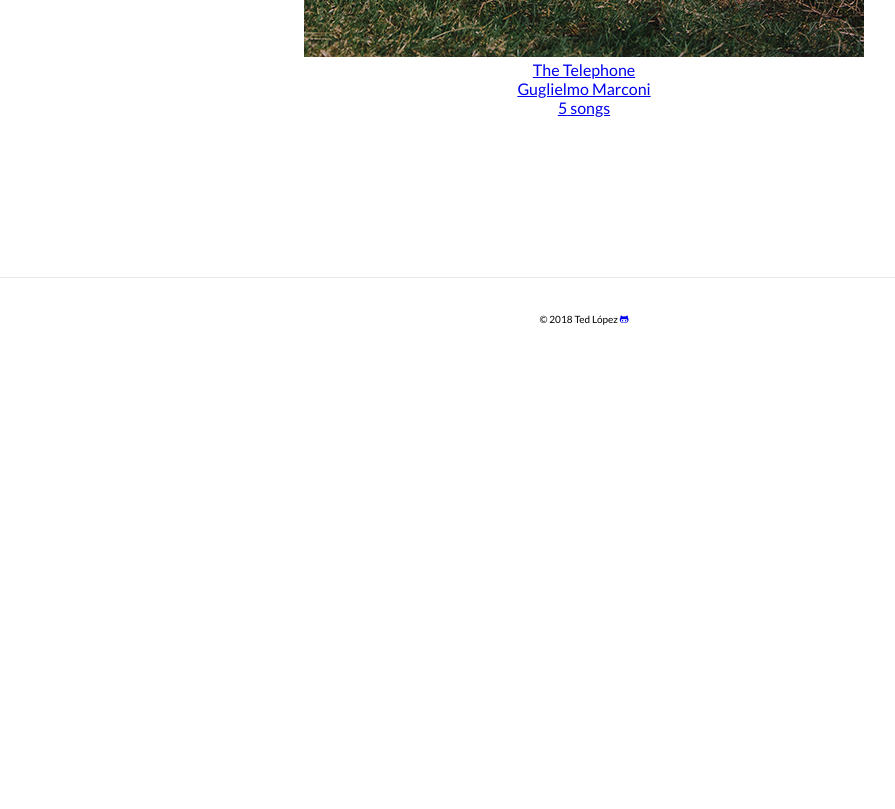
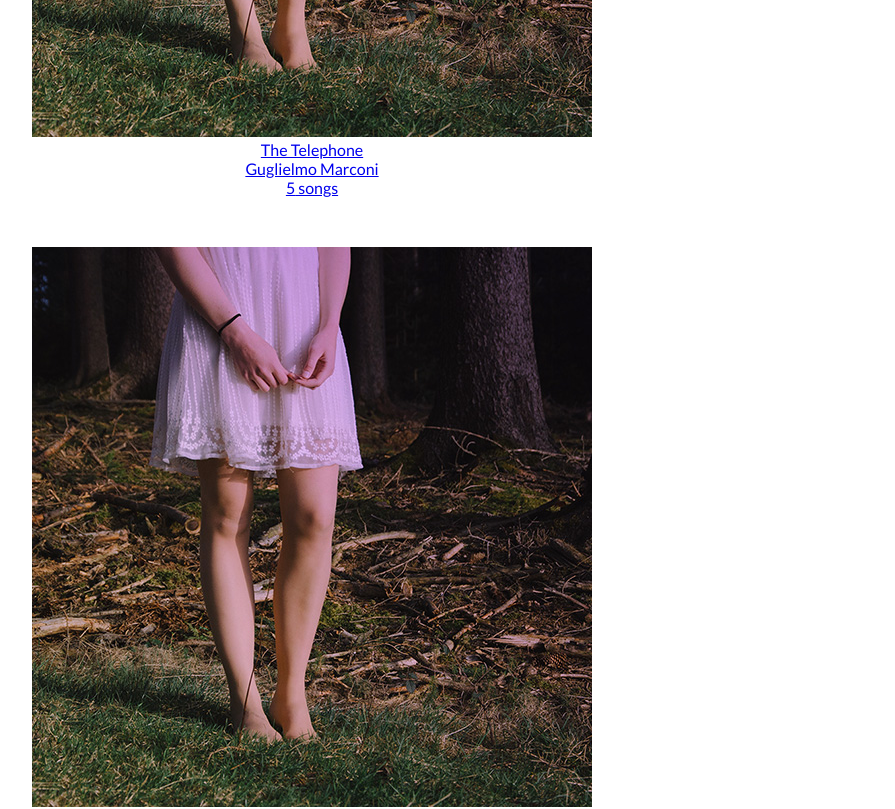
Before and after one commit to teddylopez/bloc-jams-react, a React (Create React App) app: page /library in a window 1280 px wide. Shown: the part 1240-2049 px from the top of the page, without its empty margins (56-951 px from the left). Before the commit the page ends 1608 px from the top, so only its background shows below. Built offline with nearby package versions, Linux system fonts and the light colour scheme.

Commit message:
Modified more styling.

```diff
--- a/public/index.html
+++ b/public/index.html
@@ -20,7 +20,7 @@
       work correctly both with client-side routing and a non-root public URL.
       Learn how to configure a non-root public URL by running `npm run build`.
     -->
-    <title>React App</title>
+    <title>TEDTUNES</title>
   </head>
   <body>
     <noscript>
--- a/src/App.css
+++ b/src/App.css
@@ -86,21 +86,32 @@ nav > a {
    font-size: 5rem;
 }
 
-/*
-#main_footer {
-  margin-top: 10rem;
-  padding: 2.5em 5%;
-  border-top: 1px solid #E9E9E9;
-  display: block;
+/* Library Page styles */
+
+.library {
+
 }
 
-#main_footer > .copyright {
-  float: left;
-  font-size: .9em;
-  margin: 0;
+.album-covers {
+  position: relative;
 }
 
-#main_footer > nav > a {
-  float: right;
+.container {
+  margin: 0 auto;
+  max-width: 74rem;
 }
-*/
+
+.collection-album-container {
+  position: relative;
+  margin-top: 30px;
+  margin-bottom: 20px;
+  text-align: center;
+}
+
+.column {
+  float: left;
+  padding-left: 1rem;
+  padding-right: 1rem;
+  min-width: 40rem;
+  width: 25%;
+}
--- a/src/components/AppFooter.js
+++ b/src/components/AppFooter.js
@@ -3,7 +3,7 @@ import React, { Component } from 'react';
 class AppFooter extends Component {
   render(props) {
     const style = {
-      fontSize: '10px',
+      fontSize: '12px',
       marginTop: '10rem',
       padding: '2.5em 5%',
       borderTop: '1px solid #E9E9E9',
--- a/src/components/Library.js
+++ b/src/components/Library.js
@@ -10,15 +10,17 @@ class Library extends Component {
 
   render() {
     return (
-      <section className='library'>
+      <section className='library album-covers container clearfix'>
       {
         this.state.albums.map( (album, index) =>
+          <div className="collection-album-container column">
             <Link to={`/album/${album.slug}`} key={index}>
               <img src={album.albumCover} alt={album.title} />
               <div>{album.title}</div>
               <div>{album.artist}</div>
               <div>{album.songs.length} songs</div>
             </Link>
+          </div>
         )
       }
       </section>
--- a/src/data/albums.js
+++ b/src/data/albums.js
@@ -24,4 +24,56 @@ export default [{
       { title: 'Pink', duration: '153.14', audioSrc: '/assets/music/pink.mp3' },
       { title: 'Magenta', duration: '374.22', audioSrc: '/assets/music/magenta.mp3' }
     ]
+}, {
+    title: 'The Telephone',
+    artist: 'Guglielmo Marconi',
+    releaseInfo: '1909 EM',
+    albumCover: '/assets/images/album_covers/02.jpg',
+    slug: 'the-telephone',
+    songs: [
+      { title: 'Blue', duration: '161.71', audioSrc: '/assets/music/blue.mp3' },
+      { title: 'Green', duration: '103.96', audioSrc: '/assets/music/green.mp3' },
+      { title: 'Red', duration: '268.45', audioSrc: '/assets/music/red.mp3' },
+      { title: 'Pink', duration: '153.14', audioSrc: '/assets/music/pink.mp3' },
+      { title: 'Magenta', duration: '374.22', audioSrc: '/assets/music/magenta.mp3' }
+    ]
+}, {
+    title: 'The Telephone',
+    artist: 'Guglielmo Marconi',
+    releaseInfo: '1909 EM',
+    albumCover: '/assets/images/album_covers/02.jpg',
+    slug: 'the-telephone',
+    songs: [
+      { title: 'Blue', duration: '161.71', audioSrc: '/assets/music/blue.mp3' },
+      { title: 'Green', duration: '103.96', audioSrc: '/assets/music/green.mp3' },
+      { title: 'Red', duration: '268.45', audioSrc: '/assets/music/red.mp3' },
+      { title: 'Pink', duration: '153.14', audioSrc: '/assets/music/pink.mp3' },
+      { title: 'Magenta', duration: '374.22', audioSrc: '/assets/music/magenta.mp3' }
+    ]
+}, {
+    title: 'The Telephone',
+    artist: 'Guglielmo Marconi',
+    releaseInfo: '1909 EM',
+    albumCover: '/assets/images/album_covers/02.jpg',
+    slug: 'the-telephone',
+    songs: [
+      { title: 'Blue', duration: '161.71', audioSrc: '/assets/music/blue.mp3' },
+      { title: 'Green', duration: '103.96', audioSrc: '/assets/music/green.mp3' },
+      { title: 'Red', duration: '268.45', audioSrc: '/assets/music/red.mp3' },
+      { title: 'Pink', duration: '153.14', audioSrc: '/assets/music/pink.mp3' },
+      { title: 'Magenta', duration: '374.22', audioSrc: '/assets/music/magenta.mp3' }
+    ]
+}, {
+    title: 'The Telephone',
+    artist: 'Guglielmo Marconi',
+    releaseInfo: '1909 EM',
+    albumCover: '/assets/images/album_covers/02.jpg',
+    slug: 'the-telephone',
+    songs: [
+      { title: 'Blue', duration: '161.71', audioSrc: '/assets/music/blue.mp3' },
+      { title: 'Green', duration: '103.96', audioSrc: '/assets/music/green.mp3' },
+      { title: 'Red', duration: '268.45', audioSrc: '/assets/music/red.mp3' },
+      { title: 'Pink', duration: '153.14', audioSrc: '/assets/music/pink.mp3' },
+      { title: 'Magenta', duration: '374.22', audioSrc: '/assets/music/magenta.mp3' }
+    ]
 }];
```
Lines whose indentation alone changed are shown as unchanged.
